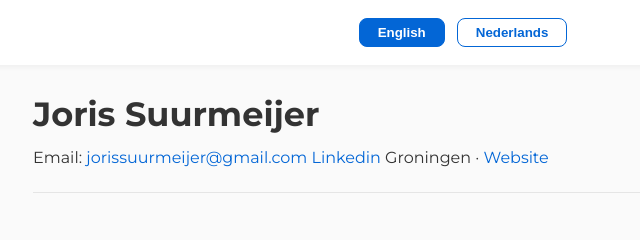
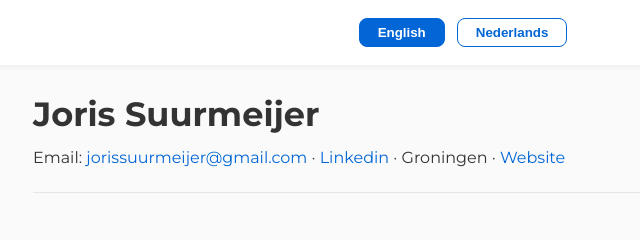
Before and after one commit to Jorissuurmeijer/curriculum_vitae, a plain HTML site: page index.html in a window 1280 px wide. Shown: the top 240 px of the page, 177-817 px from the left. Drawn offline with Linux system fonts and the light colour scheme.

Commit message:
nicer header

```diff
--- a/index.html
+++ b/index.html
@@ -177,10 +177,10 @@
         if (basics.email)
           htmlOut += `Email: <a href="mailto:${basics.email}">${basics.email}</a>`;
         if (basics.url?.href)
-          htmlOut += `  <a href="${basics.url.href}">${
+          htmlOut += ` · <a href="${basics.url.href}">${
             basics.url.label || basics.url.href.replace(/^https?:\/\//, "")
           }</a>`;
-        if (basics.location) htmlOut += `  ${basics.location}`;
+        if (basics.location) htmlOut += ` · ${basics.location}`;
         basics.customFields?.forEach((cf) => {
           if (cf.value)
             htmlOut += ` · <a href="${cf.value}">${
```
